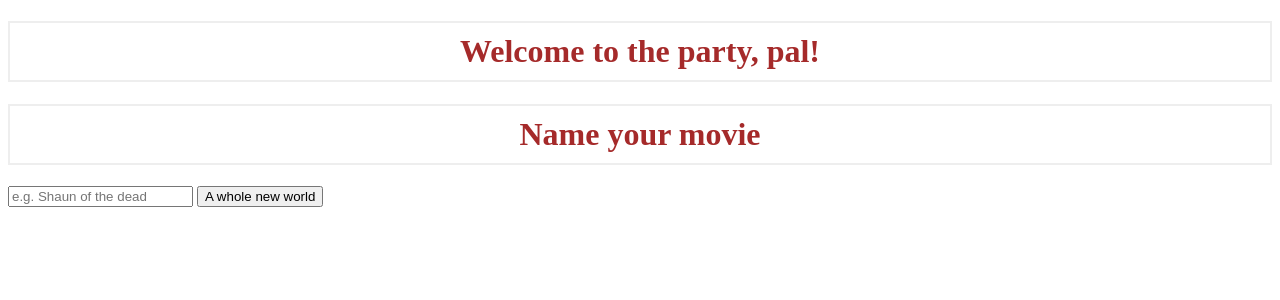
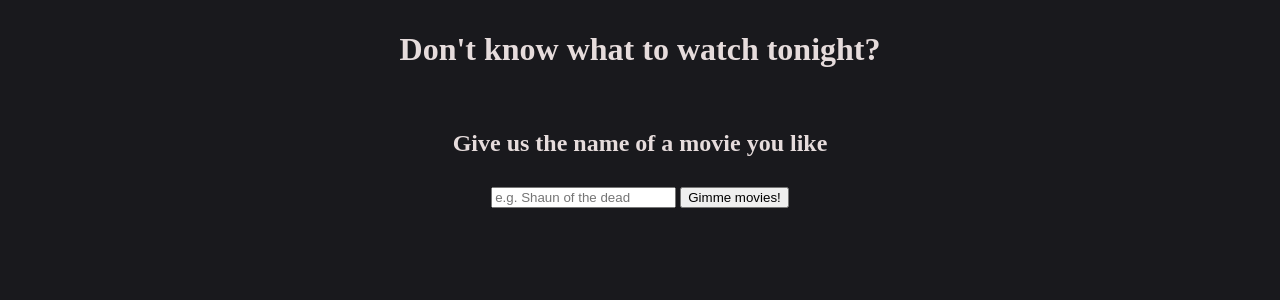
Before and after one commit to soberi/from-dusk-till-deploy, a Flask app: page / in a window 1280 px wide. Shown: the top 300 px of the page. Run offline with Flask 2, Linux system fonts and the light colour scheme.

Commit message:
added basic css, updated text

```diff
--- a/app/main.py
+++ b/app/main.py
@@ -13,7 +13,7 @@ def run_recommender():
         query = request.form['query']
 
         if recommend_movies(query, n=5) is None:
-            error = 'Oops, these are not the movies you\'re looking for.'
+            error = 'Oops, seems like we don\'t have that one, try another.'
             return render_template('index.html', error=error)
         else:
             # info = movie input by user, recommendation = list of 5 output
--- a/app/movie_rec_model.py
+++ b/app/movie_rec_model.py
@@ -17,7 +17,7 @@ def print_recommendations(knn_output):
         distance, index = res
         name = movie_list.iloc[index]['title']
         if i == 0:
-            or_movie = f'Users who liked {name} also like:'
+            or_movie = f'Peeps who liked {name} also like:'
         else:
             m_selection.append(name)
 
--- a/app/static/style.css
+++ b/app/static/style.css
@@ -1,6 +1,22 @@
-h1 {
-    border: 2px #eee solid;
-    color: brown;
+:root {
+    --primary-col: #e6dcdc;
+}
+
+body {
+    text-align: center;
+    background: #19191d;
+}
+
+h1, h2 {
+    color: var(--primary-col);
     text-align: center;
     padding: 10px;
 }
+
+form {
+    display: inline-block;
+}
+
+p {
+    color: var(--primary-col)
+}
--- a/app/templates/index.html
+++ b/app/templates/index.html
@@ -6,13 +6,13 @@
     <title>Movie recommender</title>
 </head>
 <body>
-    <h1>Welcome to the party, pal!</h1>
+    <h1>Don't know what to watch tonight?</h1>
 
     <form actions="/" method="POST">
-        <h1>Name your movie</h1>
+        <h2>Give us the name of a movie you like</h2>
         <div class="form-field">
             <input class="user-query" type="text" name="query" placeholder="e.g. Shaun of the dead">
-            <button type="submit" href="/">A whole new world</button>
+            <button type="submit" href="/">Gimme movies!</button>
         </div>
     </form>
 
```
Also changed, not shown: 1 other file.
